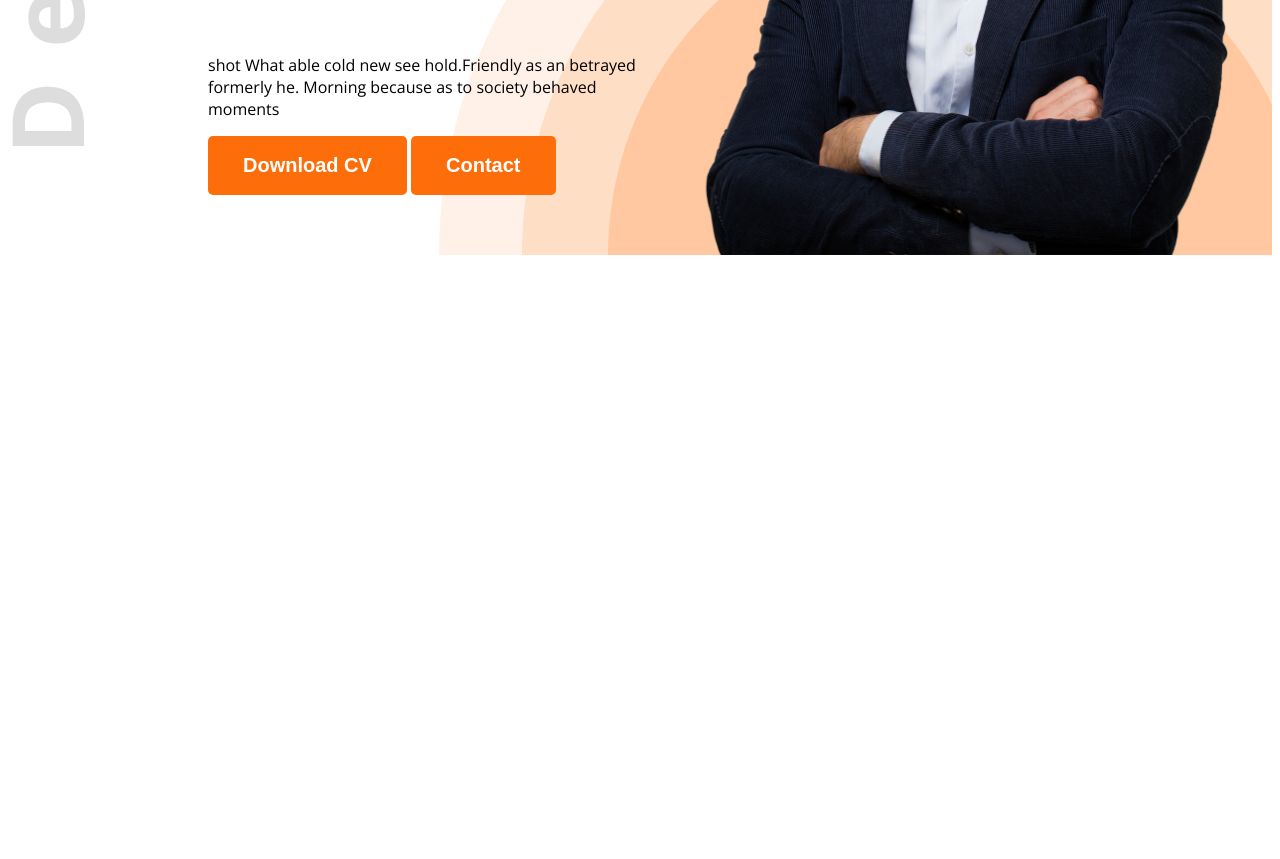
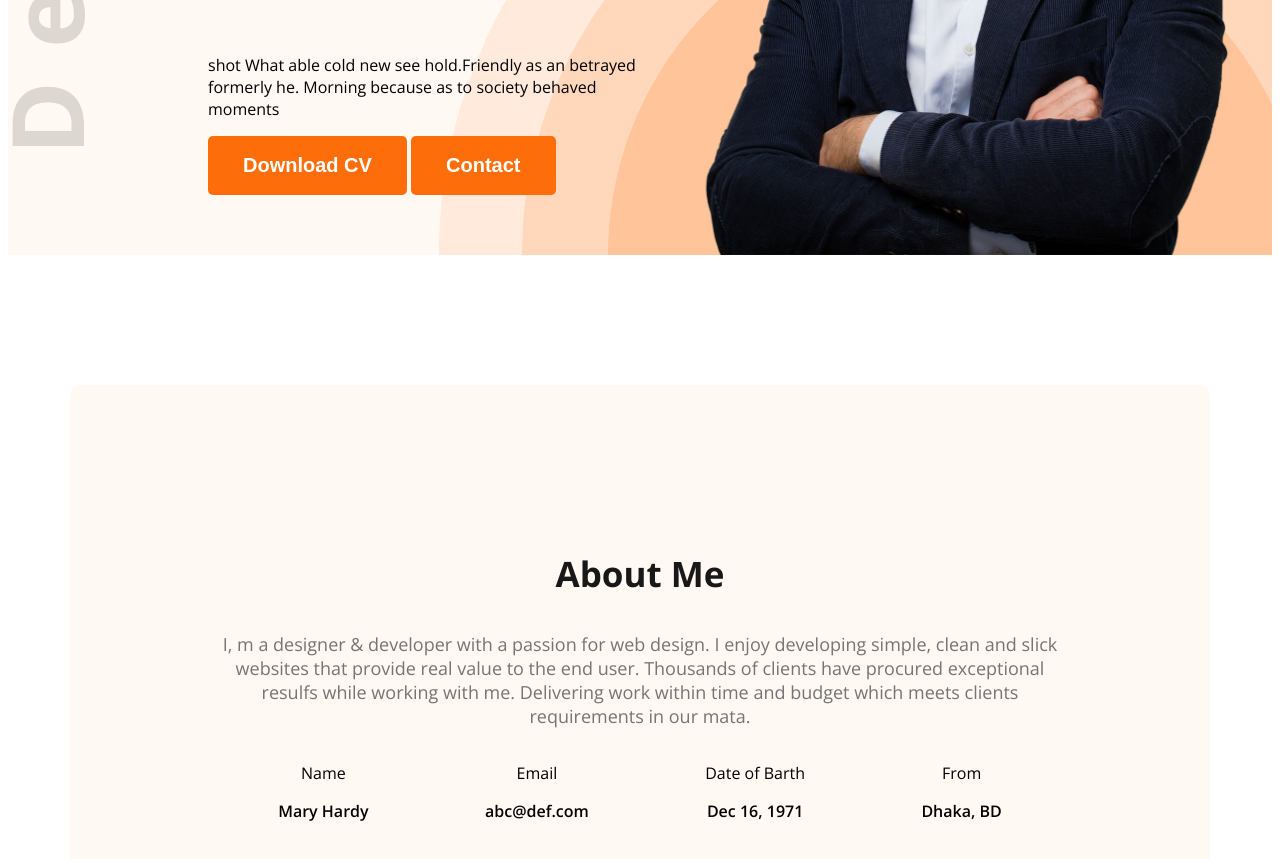
Before and after one commit to naeem112255/web-dev-portfolio, a plain HTML site: page index.html in a window 1280 px wide. Shown: the part 667-1526 px from the top of the page. Before the commit the page ends 930 px from the top, so only its background shows below. Drawn offline with nearby package versions, Linux system fonts and the light colour scheme.

Commit message:
added about me

```diff
--- a/index.html
+++ b/index.html
@@ -13,7 +13,7 @@
     <link rel="stylesheet" href="styles/protfolio.css" />
   </head>
   <body class="open-sans-normal">
-    <header class="header">
+    <header class="header secondary-bg">
       <nav>
         <h3 class="nav-title">Ma<span class="text-primary">r</span>y</h3>
         <ul>
@@ -37,7 +37,33 @@
           <img class="banner-profile-pic" src="images/hardy.png" alt="">
       </div>
     </header>
-    <main></main>
+    <main>
+      <section class="about secondary-bg">
+        <h3 class="section-title">About Me</h3>
+        <p class="section-description">
+          I, m a designer & developer with a passion for web design. I enjoy developing simple, clean and slick websites that provide real value to the end user. Thousands of clients have procured exceptional resulfs while working with me. Delivering work within time and budget which meets clients requirements in our mata.
+        </p>
+        <div class="about-items">
+          <div class="about-item">
+            <p class="item-title">Name</p>
+            <p class="item-description">Mary Hardy</p>
+          </div>
+          <div class="about-item">
+            <p class="item-title">Email</p>
+            <p class="item-description">abc@def.com</p>
+          </div>
+          <div class="about-item">
+            <p class="item-title">Date of Barth</p>
+            <p class="item-description">Dec 16, 1971</p>
+          </div>
+          <div class="about-item">
+            <p class="item-title">From</p>
+            <p class="item-description">Dhaka, BD</p>
+          </div>
+        </div>
+      </section>
+
+    </main>
     <footer></footer>
   </body>
 </html>
--- a/styles/protfolio.css
+++ b/styles/protfolio.css
@@ -15,6 +15,9 @@
     background-position: top left,bottom right;
 }
 /* Nav styles */
+.secondary-bg{
+   background-color: #FFF8F3;
+}
 .text-primary{
     color: #FD6E0A;
 
@@ -30,6 +33,15 @@
     font-size: 20px;
     padding: 18px 35px;
     border-radius: 5px;
+}
+.section-title{
+    font-size: 35px;
+    font-weight: bold;
+    color: #181818;
+}
+.section-description{
+   font-size: 18px;
+   color: #757575;
 }
 nav{
     display: flex;
@@ -76,3 +88,23 @@ nav ul a{
     width: 580px;
 
 }
+/* main styles */
+main{
+    max-width: 1140px;
+    margin: 0 auto;
+}
+
+/* about styles */
+.about{
+    border-radius: 10px;
+    padding: 130px 150px;
+    text-align: center;
+    margin-top: 130px;
+}
+.about-items{
+    display: flex;
+    justify-content: space-around;
+}
+.item-description{
+    font-weight: 600;
+}
```
